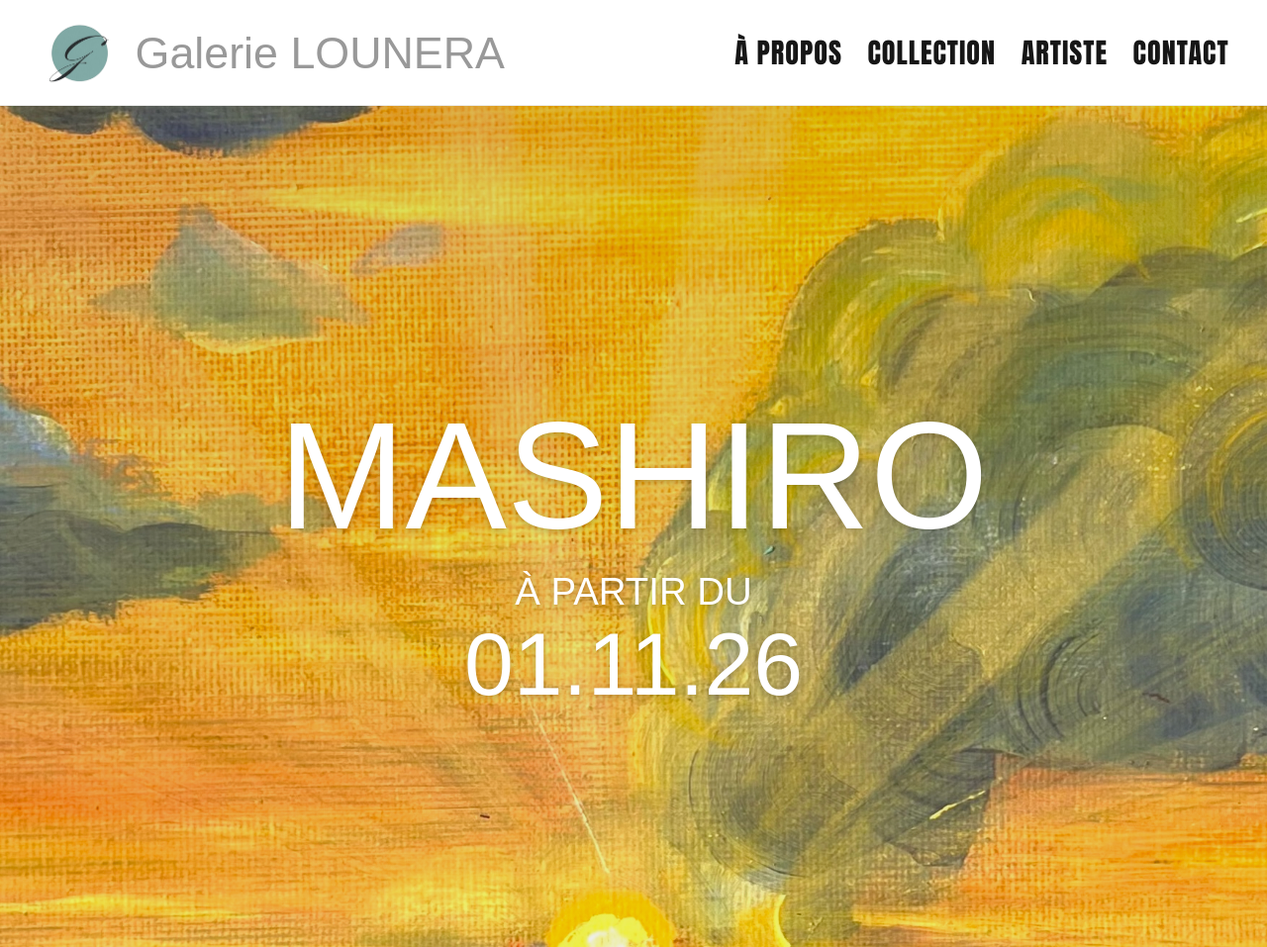
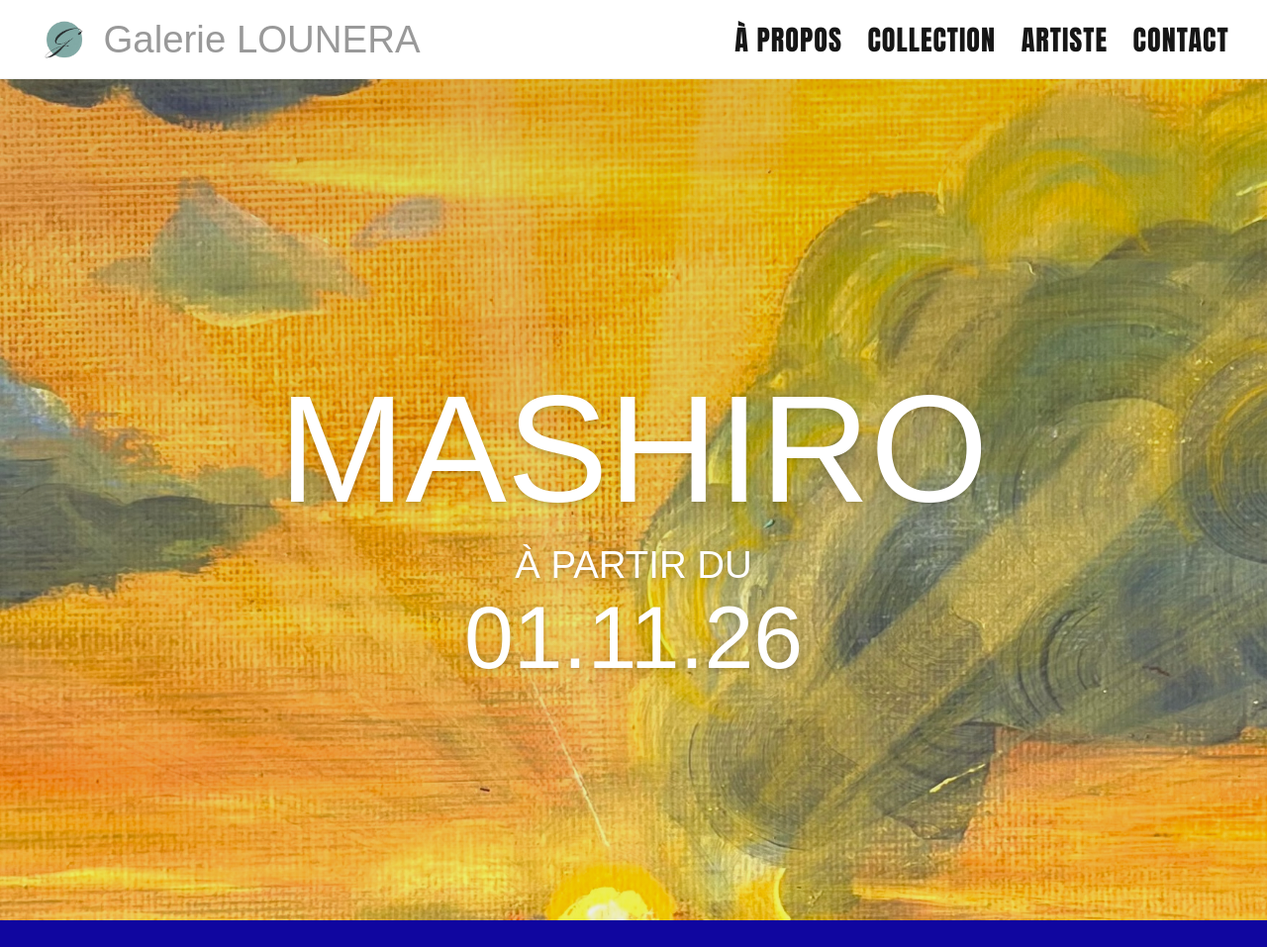
Before and after one commit to cecilenora/galerie-lounera, a plain HTML site: page index.html in a window 1280 px wide. Shown: the top 957 px of the page at 99% size. Drawn offline with Linux system fonts and the light colour scheme; a web font is replaced by a local one.

Commit message:
Reduce header and logo sizes in style.css

```diff
--- a/style.css
+++ b/style.css
@@ -31,11 +31,11 @@ img {
 
 /* --- HEADER & MENU --- */
 .header {
-    min-height: 100px;
+    min-height: 80px;
     display: flex;
     justify-content: space-between;
     align-items: center;
-    padding: 18px 3%;
+    padding: 12px 3%;
     gap: 24px;
     background: #fff;
     border-bottom: 1px solid #eee;
@@ -44,16 +44,17 @@ img {
 .brand {
     display: flex;
     align-items: center;
-    gap: 14px;
+    gap: 12px;
     text-decoration: none;
     color: #999;
-    font-size: clamp(25px, 3.5vw, 55px);
+    font-size: clamp(22px, 3vw, 45px);
     font-weight: 300;
     white-space: nowrap;
 }
 
+/* Logo rendu plus discret / plus petit */
 .logo-img {
-    height: 70px;
+    height: 45px;
     width: auto;
     display: block;
 }
@@ -204,6 +205,7 @@ img {
     border-radius: 4px;
 }
 
+/* Permet au 5ème tableau de s'étaler sur toute la largeur de la grille */
 .art-item.wide {
     grid-column: 1/-1;
 }
@@ -213,6 +215,11 @@ img {
     height: clamp(290px, 40vw, 570px);
     object-fit: cover;
     transition: filter 0.4s ease, transform 0.4s ease;
+}
+
+/* Pour que l'image en .wide s'adapte bien en hauteur si besoin */
+.art-grid .art-item.wide img {
+    height: clamp(320px, 50vw, 650px);
 }
 
 .art-overlay {
@@ -392,7 +399,7 @@ footer {
     }
 
     .logo-img {
-        height: 50px;
+        height: 38px;
     }
 
     .hero {
```
